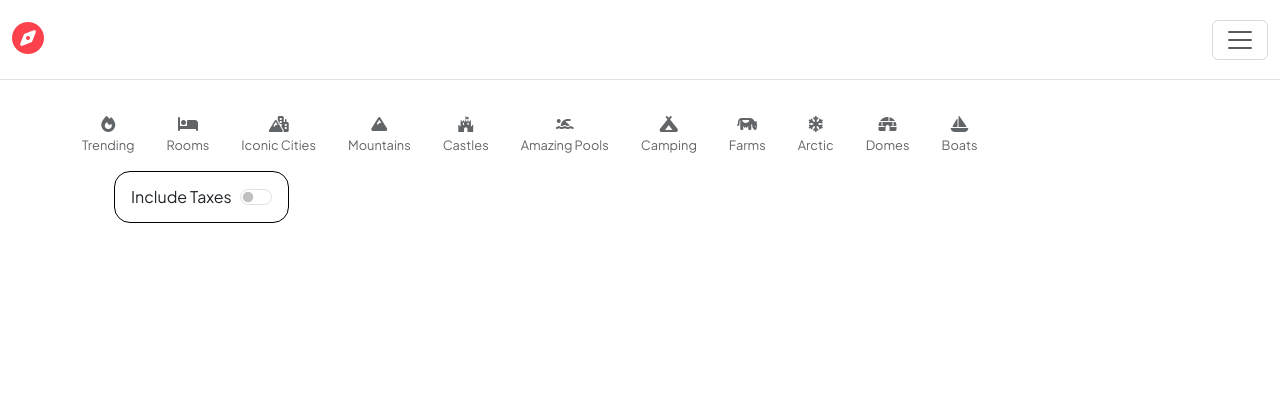
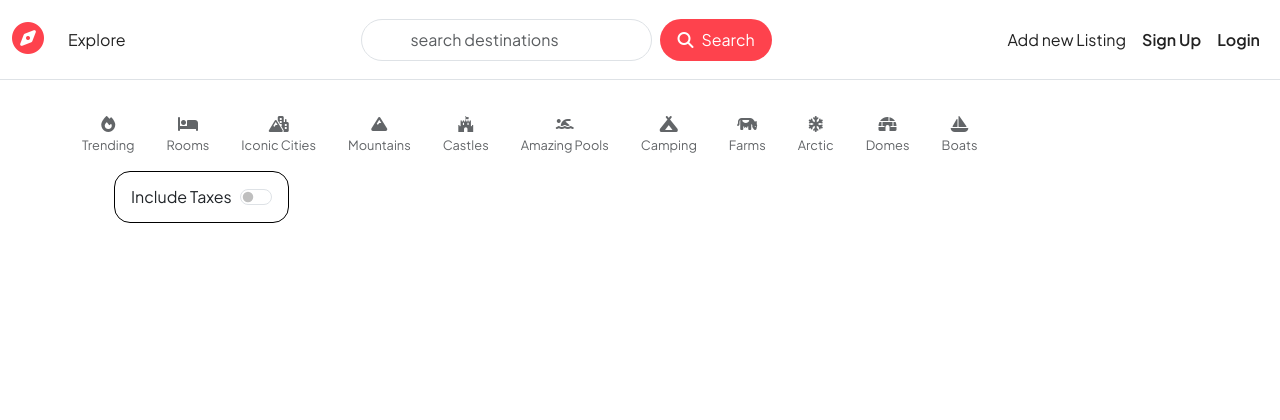
Before and after one commit to PranavRaj16/Wanderlust, a Node server app: page /listings in a window 1280 px wide. Shown: the top 420 px of the page. Run offline with Node 20, Linux system fonts and the light colour scheme; data that the repository does not hold is empty; some libraries are stand-ins or nearby versions; some web fonts are replaced.

Commit message:
Update navbar.ejs

```diff
--- a/views/includes/navbar.ejs
+++ b/views/includes/navbar.ejs
@@ -19,7 +19,7 @@
     padding: 0.5rem 3rem 0.5rem 3rem;
   }
 </style>
-<nav class="navbar bg-body-light border-bottom sticky-top">
+<nav class="navbar navbar-expand-lg bg-body-light border-bottom sticky-top">
   <div class="container-fluid">
     <a class="navbar-brand" href="/listings"><i class="fa-solid fa-compass"></i></a>
     <button
```
